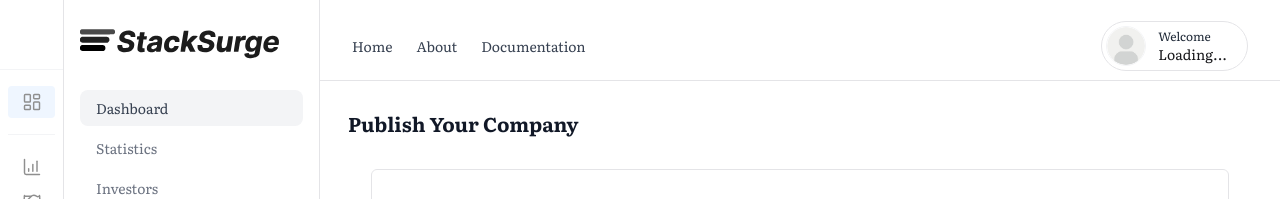
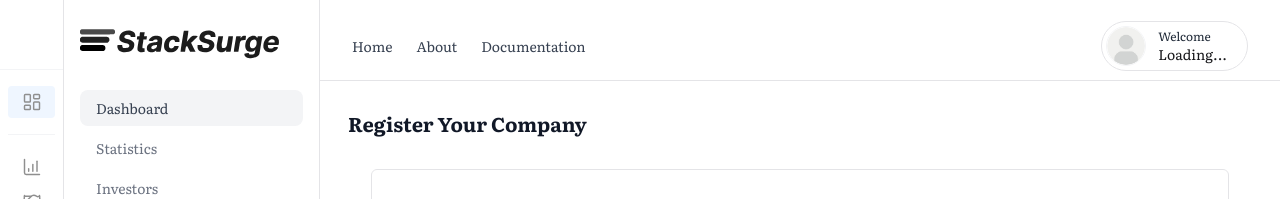
Before and after one commit to MohammedMeraj/StackSurge, a Next.js app: page /company/your-company in a window 1280 px wide. Shown: the top 199 px of the page. Built offline with nearby package versions, Linux system fonts and the light colour scheme; no server answers.

Commit message:
form udated

```diff
--- a/src/app/(routes)/company/your-company/page.tsx
+++ b/src/app/(routes)/company/your-company/page.tsx
@@ -19,7 +19,7 @@ const formSchema = z.object({
       message: "Company Description must be at least 50 characters.",
     }),
     website: z.string().min(4, {
-      message: "Company Description must be at least 4 characters.",
+      message: "Company Website must be at least 4 characters.",
     }),
     companyEmail: z.string().min(5, {
       message: "Company Email must be at least 5 characters.",
@@ -139,7 +139,7 @@ const Page = () => {
 
 
 
-      <div className='text-xl self-start font-bold mb-8 text-gray-900'>Publish Your Company</div>
+      <div className='text-xl self-start font-bold mb-8 text-gray-900'>Register Your Company</div>
 
       <div className="w-[95%] ml-[15%] mr-[15%] border p-7 rounded-md">
       <div className="text-xl mb-7">Basic Details</div>
```
